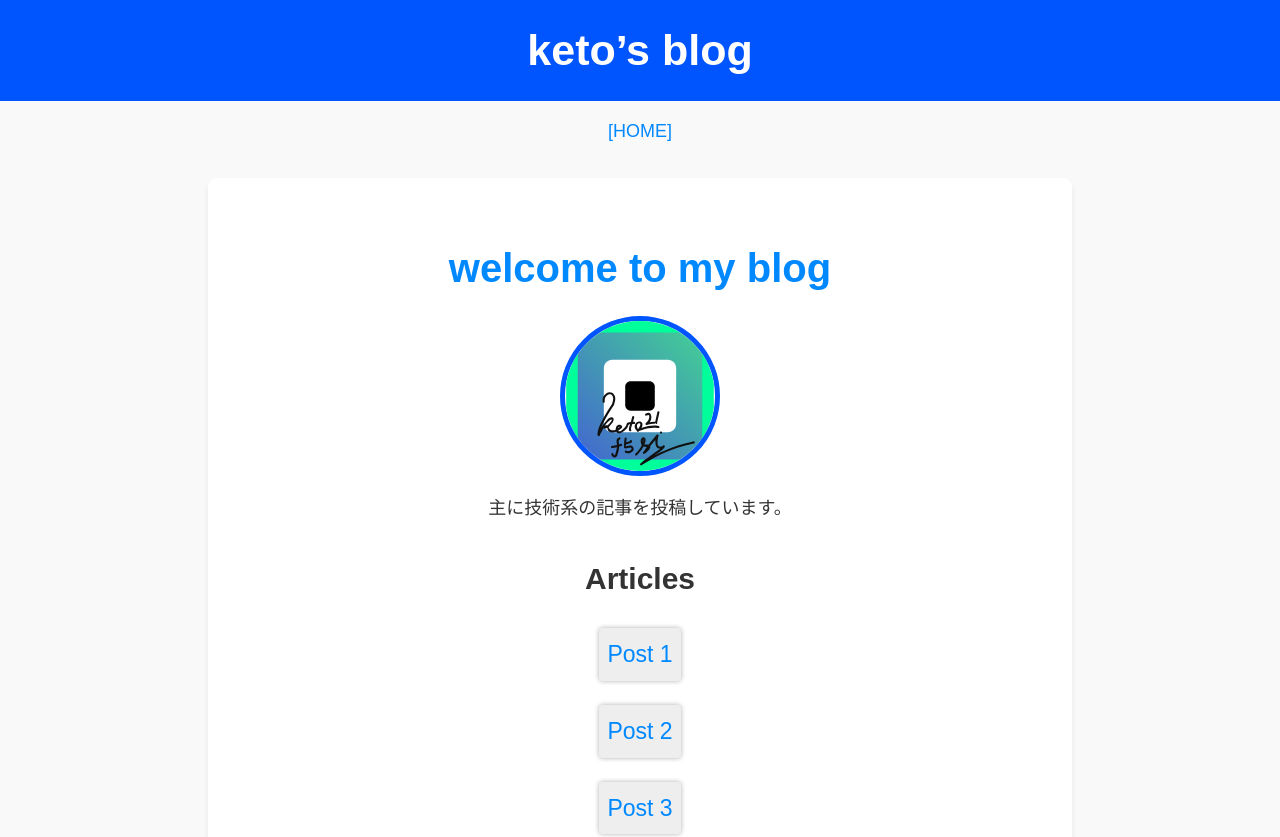
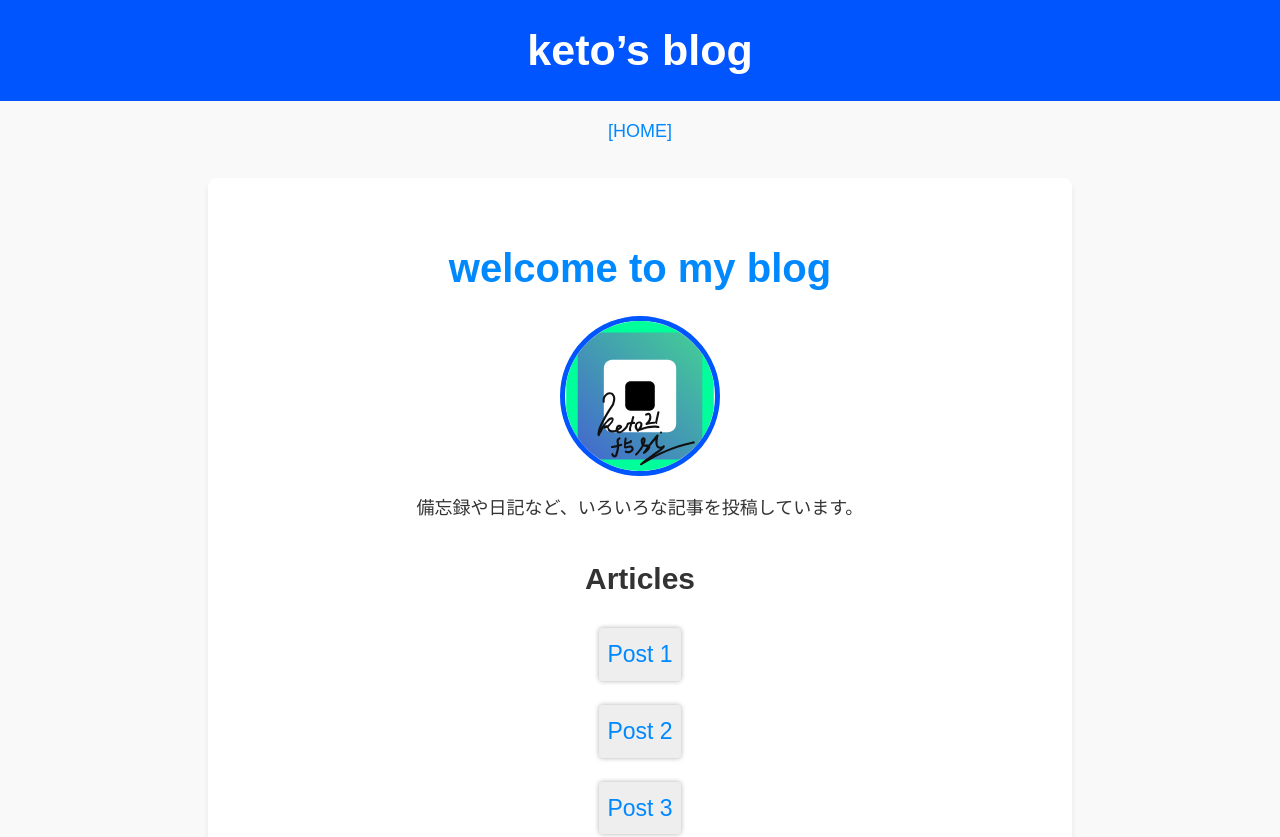
Before and after one commit to keto21f5si/MyBlog, a plain HTML site: page index.html in a window 1280 px wide. Shown: the top 837 px of the page. Drawn offline with nearby package versions, Linux system fonts and the light colour scheme.

Commit message:
Update index.html

```diff
--- a/index.html
+++ b/index.html
@@ -127,7 +127,7 @@
     <main>
       <h1>welcome to my blog</h1>
       <img src="./keto.svg" alt="keto’s icon" id="icon" />
-      <p>主に技術系の記事を投稿しています。</p>
+      <p>備忘録や日記など、いろいろな記事を投稿しています。</p>
       <h2>Articles</h2>
       <ul id="article_list"></ul>
       <noscript>
```
